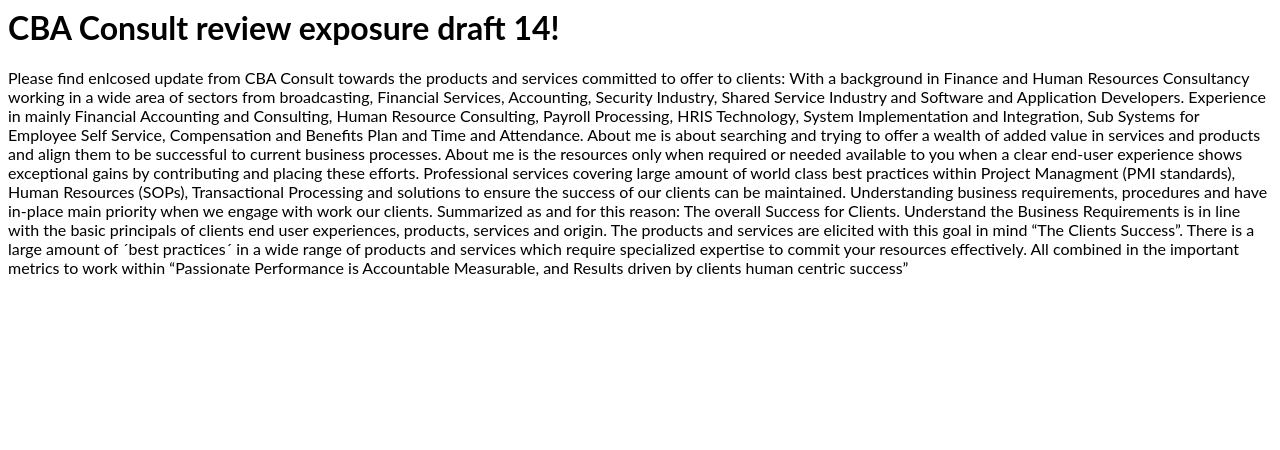
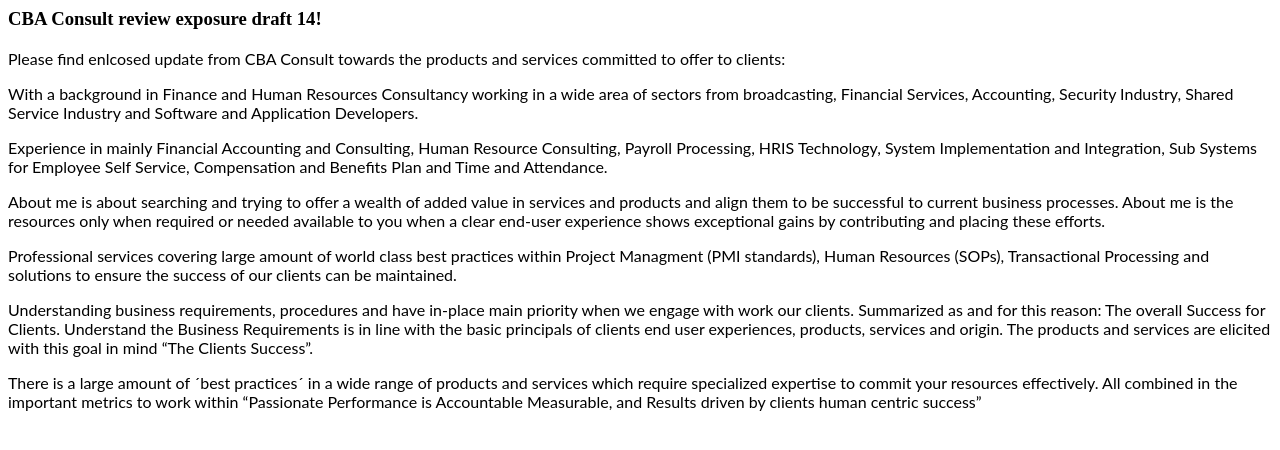
Before and after one commit to mdresch/angular-micro-sites, an Angular app: page / in a window 1280 px wide. Shown: the top 450 px of the page. Built offline with nearby package versions, Linux system fonts and the light colour scheme.

Commit message:
2 files modified

```diff
--- a/src/app/app.component.html
+++ b/src/app/app.component.html
@@ -1,32 +1,17 @@
 <hello name="{{ name }}"></hello>
 
-<script type='text/javascript' src='https://widgets.ziftsolutions.com/google.ziftsolutions.com/js/8a99822c7197c53801719880a56a2c94'  charset='utf-8'></script>
 
 <p>
-
 	Please find enlcosed update from CBA Consult towards the products and services committed to offer to clients:
-
-	With a background in Finance and Human Resources Consultancy working in a wide area of sectors from broadcasting,
-	Financial Services, Accounting, Security Industry, Shared Service Industry and Software and Application Developers.
-
-	Experience in mainly Financial Accounting and Consulting, Human Resource Consulting, Payroll Processing, HRIS
-	Technology, System Implementation and Integration, Sub Systems for Employee Self Service, Compensation and Benefits
-	Plan and Time and Attendance.
-
-	About me is about searching and trying to offer a wealth of added value in services and products and align them to
-	be successful to current business processes. About me is the resources only when required or needed available to you
-	when a clear end-user experience shows exceptional gains by contributing and placing these efforts.
-
-	Professional services covering large amount of world class best practices within Project Managment (PMI standards),
-	Human Resources (SOPs), Transactional Processing and solutions to ensure the success of our clients can be maintained.
-
-	Understanding business requirements, procedures and have in-place main priority when we engage with work our
-	clients. Summarized as and for this reason: The overall Success for Clients. Understand the Business Requirements is
-	in line with the basic principals of clients end user experiences, products, services and origin. The products and
-	services are elicited with this goal in mind “The Clients Success”.
-
-	There is a large amount of ´best practices´ in a wide range of products and services which require specialized
-	expertise to commit your resources effectively. All combined in the important metrics to work within “Passionate
-	Performance is Accountable Measurable, and Results driven by clients human centric success”
-
-</p>
+<p>
+	With a background in Finance and Human Resources Consultancy working in a wide area of sectors from broadcasting, Financial Services, Accounting, Security Industry, Shared Service Industry and Software and Application Developers.
+<p>
+	Experience in mainly Financial Accounting and Consulting, Human Resource Consulting, Payroll Processing, HRIS Technology, System Implementation and Integration, Sub Systems for Employee Self Service, Compensation and Benefits Plan and Time and Attendance.
+<p>
+	About me is about searching and trying to offer a wealth of added value in services and products and align them to be successful to current business processes. About me is the resources only when required or needed available to you	when a clear end-user experience shows exceptional gains by contributing and placing these efforts.
+<p>
+	Professional services covering large amount of world class best practices within Project Managment (PMI standards), Human Resources (SOPs), Transactional Processing and solutions to ensure the success of our clients can be maintained.
+<p>
+	Understanding business requirements, procedures and have in-place main priority when we engage with work our clients. Summarized as and for this reason: The overall Success for Clients. Understand the Business Requirements is in line with the basic principals of clients end user experiences, products, services and origin. The products and services are elicited with this goal in mind “The Clients Success”.
+<p>
+	There is a large amount of ´best practices´ in a wide range of products and services which require specialized expertise to commit your resources effectively. All combined in the important metrics to work within “Passionate Performance is Accountable Measurable, and Results driven by clients human centric success”
--- a/src/app/hello.component.ts
+++ b/src/app/hello.component.ts
@@ -2,8 +2,8 @@
 
 @Component({
   selector: 'hello',
-  template: `<h1>CBA Consult {{name}}!</h1>`,
-  styles: [`h1 { font-family: Lato; }`]
+  template: `<h3>CBA Consult {{name}}!</h3>`,
+  styles: [`h3 { font-family: Proxima Nova Thin:  }`]
 })
 export class HelloComponent  {
   @Input() name: string;
```
